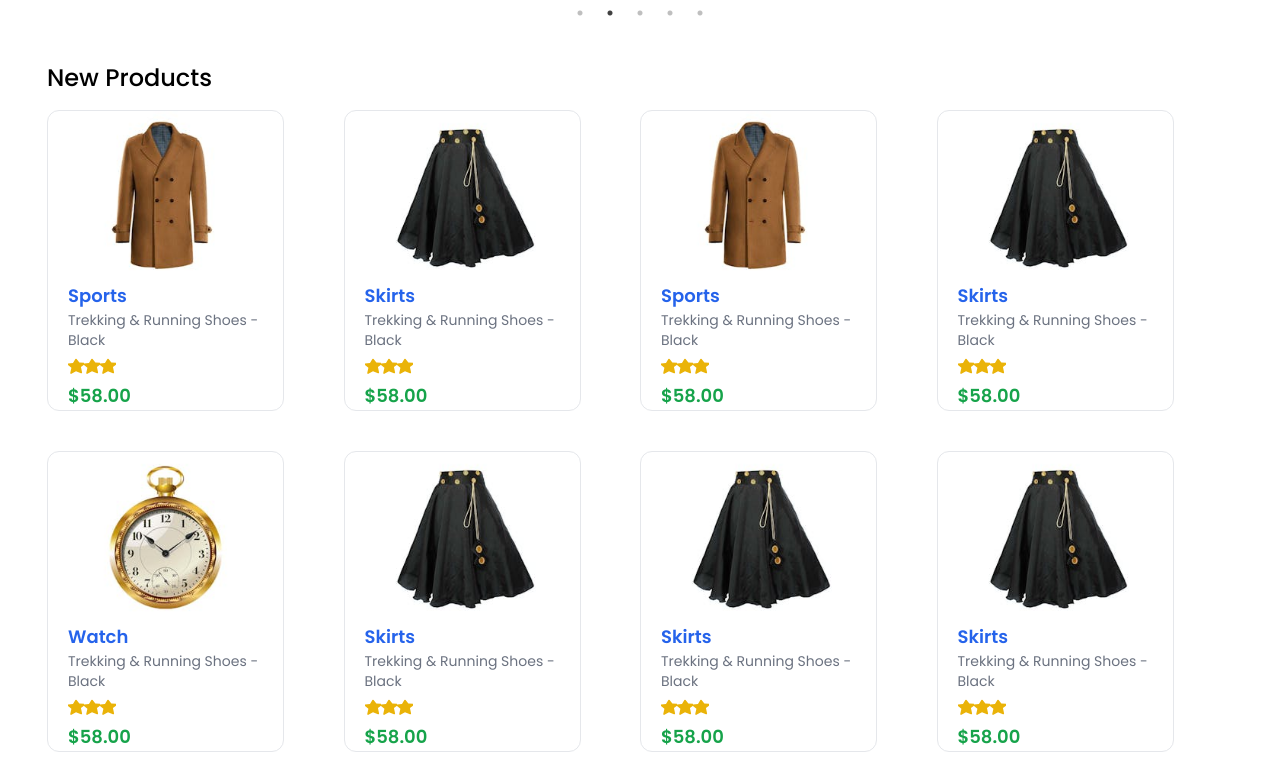
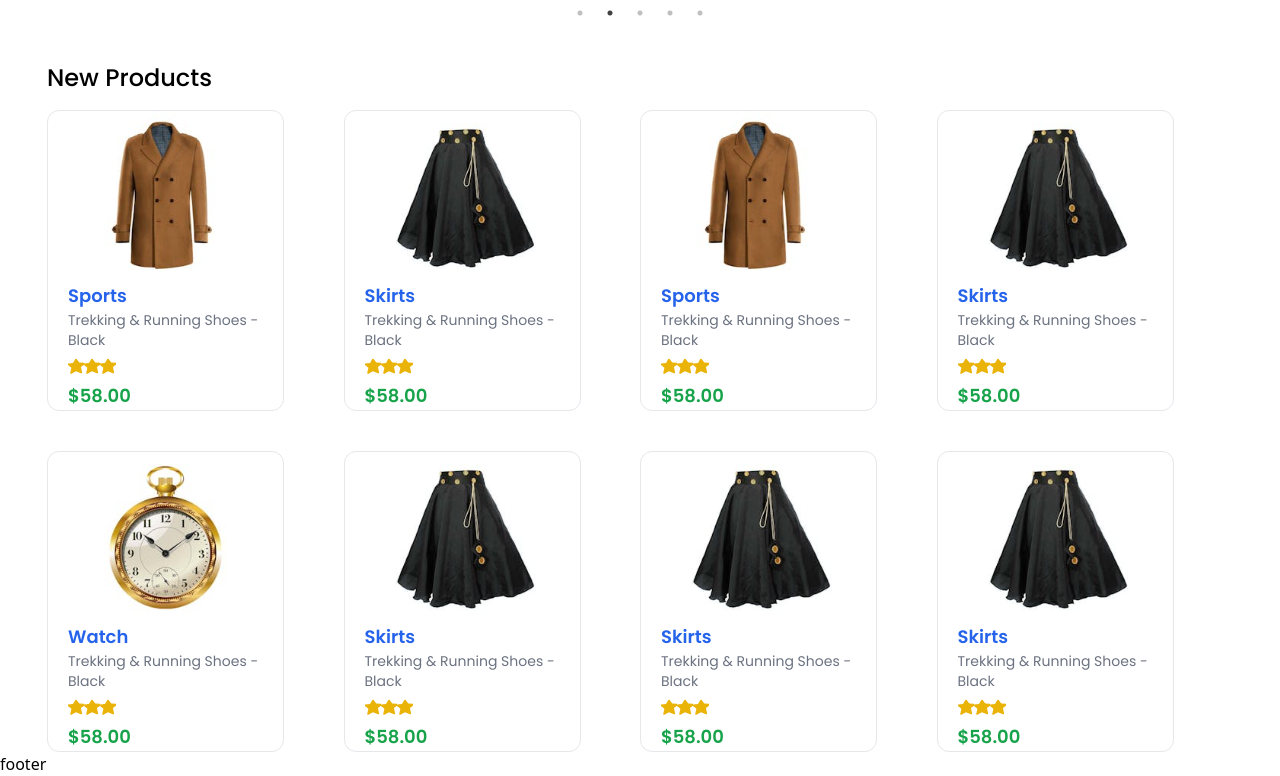
Before and after one commit to rajeevjha0/soppie, a Next.js app: page / in a window 1280 px wide. Shown: the part 782-1558 px from the top of the page. Before the commit the page ends 1534 px from the top, so only its background shows below. Built offline with nearby package versions, Linux system fonts and the light colour scheme.

Commit message:
vsdzvfxv

```diff
--- a/src/pages/_document.tsx
+++ b/src/pages/_document.tsx
@@ -14,7 +14,7 @@ export default function Document() {
         <Headermain/>
         <Navbar/>
         <Main />
-
+      <footer>footer</footer>
         <NextScript />
       </body>
     </Html>
```
